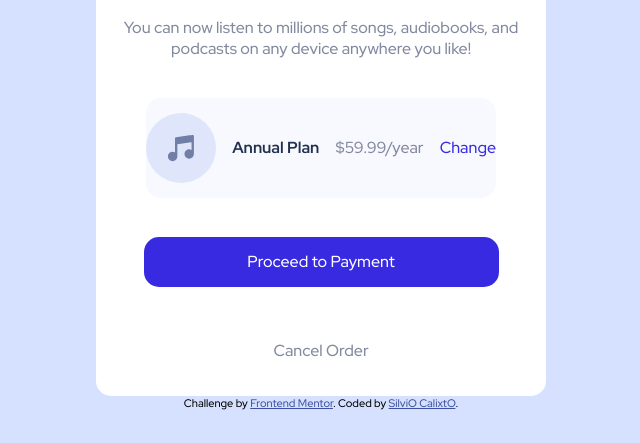
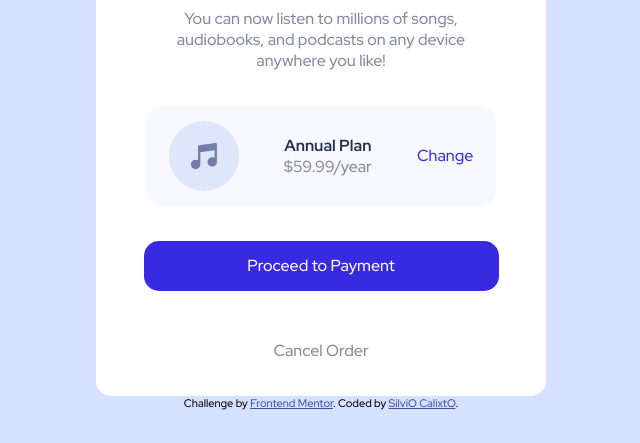
Before and after one commit to SilvioCalixto/Order-summary-component, a plain HTML site: page index.html in a window 1280 px wide. Shown: the part 357-800 px from the top of the page, without its empty margins (319-959 px from the left). Drawn offline with Linux system fonts and the light colour scheme; files whose address does not match are found by name.

Commit message:
atualizei

```diff
--- a/assets/css/style.css
+++ b/assets/css/style.css
@@ -37,6 +37,15 @@ body {
     border-top-right-radius: 0.9375rem;
 }
 
+
+.container h1, h4 {
+    color:#21304f;
+}
+
+.container p {
+    color: #82889e;
+}
+
 .plan {
     background-color: #f8f9fe;
     height: 6.25rem;
@@ -44,7 +53,7 @@ body {
     border-radius:0.9375rem;
     display:flex;
     align-items:center;
-    justify-content:space-between;
+    justify-content:space-around;
 }
 
 .plan img {
@@ -57,16 +66,12 @@ body {
     color: #382ae1;
 }
 
-.container h1, h4 {
-    color:#21304f;
+.plan:hover {
+    box-shadow:  1px 1px 1px 1px gray;
+
 }
+.text {
 
-.container p {
-    color: #82889e;
-}
-
-.cancel {
-    background-color: white;
 }
 
 #payment {
@@ -106,9 +111,6 @@ body {
     box-shadow:  1px 1px 1px 1px gray;
 }
 
-
-
-
 .attribution {
      font-size: 0.6875rem; text-align: center;
 }
--- a/index.html
+++ b/index.html
@@ -14,17 +14,18 @@
     <h1>Order Summary</h1>
 
     <p>
-      You can now listen to millions of songs, audiobooks, and podcasts on any
-      device anywhere you like!
+      You can now listen to millions of songs,<br> audiobooks, and podcasts on any
+      device <br> anywhere you like!
     </p>
 
     <div class="plan">
 
       <img src="assets/images/icon-music.svg" alt="">
 
-      <h4>Annual Plan <br></h4>
-
-      <p>$59.99/year</p>
+      <div class="text">
+        <h4>Annual Plan</h4>
+        <p>$59.99/year</p>
+      </div>
 
       <a href="#">Change</a>
 
```
